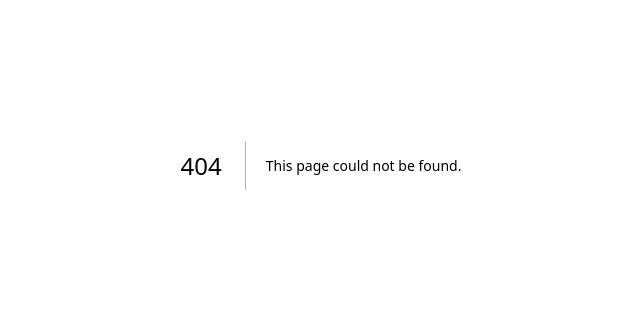
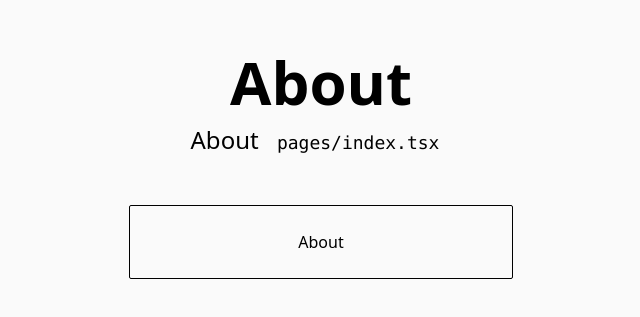
Before and after one commit to lukejo-io/website, a Next.js app: page /about in a window 1280 px wide. Before the commit this address had no page. Shown: the part 235-552 px from the top of the page, without its empty margins (319-959 px from the left). Built offline with nearby package versions, Linux system fonts and the light colour scheme.

Commit message:
Page layout

```diff
--- /dev/null
+++ b/components/LinkButton.tsx
@@ -0,0 +1,36 @@
+import Link from "next/link";
+import clsx from "clsx";
+
+type ButtonProps = {
+  link: string;
+  text: string;
+  className?: string;
+};
+
+function LinkButton({ link, text, className }: ButtonProps) {
+  return (
+    <>
+      <Link
+        href={link}
+        className={clsx(
+          "text-center mt-6 w-96 rounded-sm border p-6 text-left hover:text-blue-600 focus:text-blue-600 hover:shadow-xl hover:opacity-75)",
+          className
+        )}
+      >
+        {text}
+      </Link>
+    </>
+  );
+}
+
+function LinkButtonPink({ link, text }: ButtonProps) {
+  return <LinkButton link={link} className={"bg-pink"} text={text} />;
+}
+
+function LinkButtonPurple({ link, text }: ButtonProps) {
+  return <LinkButton link={link} className={"bg-purple"} text={text} />;
+}
+
+LinkButton.Pink = LinkButtonPink;
+LinkButton.Purple = LinkButtonPurple;
+export { LinkButton as default };
--- a/package.json
+++ b/package.json
@@ -6,7 +6,9 @@
     "start": "next start"
   },
   "dependencies": {
+    "clsx": "^1.2.1",
     "next": "latest",
+    "prettier": "^2.8.4",
     "react": "18.2.0",
     "react-dom": "18.2.0"
   },
--- /dev/null
+++ b/pages/about.tsx
@@ -0,0 +1,31 @@
+import type { NextPage } from "next";
+import Head from "next/head";
+import LinkButton from "../components/LinkButton";
+
+const Home: NextPage = () => {
+  return (
+    <div className="flex min-h-screen flex-col items-center justify-center py-2">
+      <Head>
+        <title>About</title>
+        <link rel="icon" href="/favicon.ico" />
+      </Head>
+
+      <main className="flex w-full flex-1 flex-col items-center justify-center px-20 text-center bg-off-white">
+        <h1 className="text-6xl font-bold">About</h1>
+
+        <p className="mt-3 text-2xl">
+          About{" "}
+          <code className="rounded-md bg-gray-100 p-3 font-mono text-lg">
+            pages/index.tsx
+          </code>
+        </p>
+
+        <div className="mt-6 flex max-w-4xl flex-col items-center justify-around sm:w-full">
+          <LinkButton link={"https://nextjs.org/learn"} text={"About"} />
+        </div>
+      </main>
+    </div>
+  );
+};
+
+export default Home;
--- a/pages/index.tsx
+++ b/pages/index.tsx
@@ -1,86 +1,41 @@
-import type { NextPage } from 'next'
-import Head from 'next/head'
-import Image from 'next/image'
+import type { NextPage } from "next";
+import Head from "next/head";
+import LinkButton from "../components/LinkButton";
 
 const Home: NextPage = () => {
   return (
     <div className="flex min-h-screen flex-col items-center justify-center py-2">
       <Head>
-        <title>Create Next App</title>
+        <title>Home</title>
         <link rel="icon" href="/favicon.ico" />
       </Head>
-
-      <main className="flex w-full flex-1 flex-col items-center justify-center px-20 text-center">
-        <h1 className="text-6xl font-bold">
-          Welcome to{' '}
-          <a className="text-blue-600" href="https://nextjs.org">
-            Next.js!
-          </a>
-        </h1>
-
-        <p className="mt-3 text-2xl">
-          Get started by editing{' '}
-          <code className="rounded-md bg-gray-100 p-3 font-mono text-lg">
-            pages/index.tsx
-          </code>
-        </p>
-
-        <div className="mt-6 flex max-w-4xl flex-wrap items-center justify-around sm:w-full">
-          <a
-            href="https://nextjs.org/docs"
-            className="mt-6 w-96 rounded-xl border p-6 text-left hover:text-blue-600 focus:text-blue-600"
-          >
-            <h3 className="text-2xl font-bold">Documentation &rarr;</h3>
-            <p className="mt-4 text-xl">
-              Find in-depth information about Next.js features and its API.
-            </p>
-          </a>
-
-          <a
-            href="https://nextjs.org/learn"
-            className="mt-6 w-96 rounded-xl border p-6 text-left hover:text-blue-600 focus:text-blue-600"
-          >
-            <h3 className="text-2xl font-bold">Learn &rarr;</h3>
-            <p className="mt-4 text-xl">
-              Learn about Next.js in an interactive course with quizzes!
-            </p>
-          </a>
-
-          <a
-            href="https://github.com/vercel/next.js/tree/canary/examples"
-            className="mt-6 w-96 rounded-xl border p-6 text-left hover:text-blue-600 focus:text-blue-600"
-          >
-            <h3 className="text-2xl font-bold">Examples &rarr;</h3>
-            <p className="mt-4 text-xl">
-              Discover and deploy boilerplate example Next.js projects.
-            </p>
-          </a>
-
-          <a
-            href="https://vercel.com/import?filter=next.js&utm_source=create-next-app&utm_medium=default-template&utm_campaign=create-next-app"
-            className="mt-6 w-96 rounded-xl border p-6 text-left hover:text-blue-600 focus:text-blue-600"
-          >
-            <h3 className="text-2xl font-bold">Deploy &rarr;</h3>
-            <p className="mt-4 text-xl">
-              Instantly deploy your Next.js site to a public URL with Vercel.
-            </p>
-          </a>
+      <head className="flex h-24 w-screen items-center justify-center border-b">
+        <h1 className="text-6xl font-bold">Luke Johnson</h1>
+      </head>
+      <main className="flex w-full flex-1 flex-col items-center justify-center px-20 text-center bg-off-white">
+        <div className="mt-6 flex max-w-4xl flex-col items-center justify-around sm:w-full">
+          <LinkButton.Purple link={"/about"} text={"About"} />
+          <LinkButton.Pink link={"https://nextjs.org/learn"} text={"Resume"} />
+          <LinkButton.Purple
+            link={"https://nextjs.org/learn"}
+            text={"Contact"}
+          />
+          <LinkButton.Purple
+            link={"https://nextjs.org/learn"}
+            text={"Writing"}
+          />
+          <LinkButton.Purple
+            link={"https://nextjs.org/learn"}
+            text={"Aesthetics"}
+          />
         </div>
       </main>
 
-      <footer className="flex h-24 w-full items-center justify-center border-t">
-        <a
-          className="flex items-center justify-center gap-2"
-          href="https://vercel.com?utm_source=create-next-app&utm_medium=default-template&utm_campaign=create-next-app"
-          target="_blank"
-          rel="noopener noreferrer"
-        >
-          Powered by{' '}
-          <Image src="/vercel.svg" alt="Vercel Logo" width={72} height={16} />
-        </a>
+      <footer className="flex h-24 w-screen items-center justify-center border-t">
+        2023 Luke Johnson
       </footer>
     </div>
-  )
-}
+  );
+};
 
-export default Home
+export default Home;
--- a/tailwind.config.js
+++ b/tailwind.config.js
@@ -1,14 +1,26 @@
-/** @type {import('tailwindcss').Config} */
+/** @type {import("tailwindcss").Config} */
 module.exports = {
-  purge: ['./pages/**/*.{js,ts,jsx,tsx}', './components/**/*.{js,ts,jsx,tsx}'],
+  purge: ["./pages/**/*.{js,ts,jsx,tsx}", "./components/**/*.{js,ts,jsx,tsx}"],
   darkMode: false,
   content: [
-    './pages/**/*.{js,ts,jsx,tsx}',
-    './components/**/*.{js,ts,jsx,tsx}',
-    './app/**/*.{js,ts,jsx,tsx}',
+    "./pages/**/*.{js,ts,jsx,tsx}",
+    "./components/**/*.{js,ts,jsx,tsx}",
+    "./app/**/*.{js,ts,jsx,tsx}",
   ],
   theme: {
+    colors: {
+      blue: "#1fb6ff",
+      purple: "#7e5bef",
+      pink: "#ff90e8",
+      orange: "#ff7849",
+      green: "#13ce66",
+      yellow: "#ffc82c",
+      "off-white": "#fafafa",
+      "gray-dark": "#273444",
+      gray: "#8492a6",
+      "gray-light": "#d3dce6",
+    },
     extend: {},
   },
   plugins: [],
-}
+};
```
Also changed, not shown: pages/aesthetics.tsx (added), pages/resume.tsx (added), 1 other file (tests, documents, lock files or other folders).
